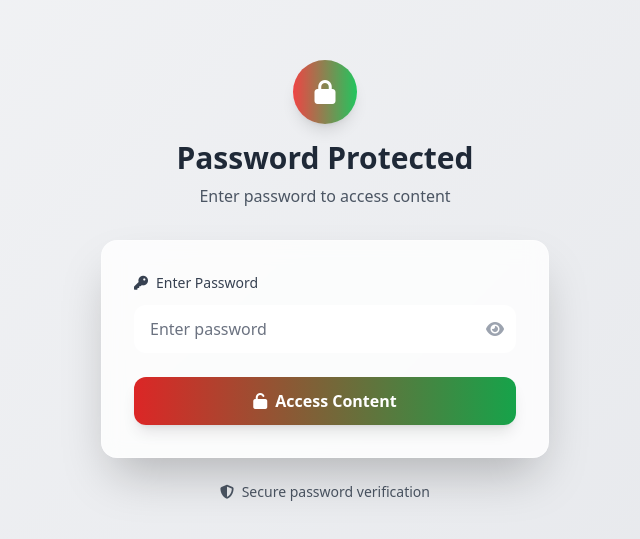
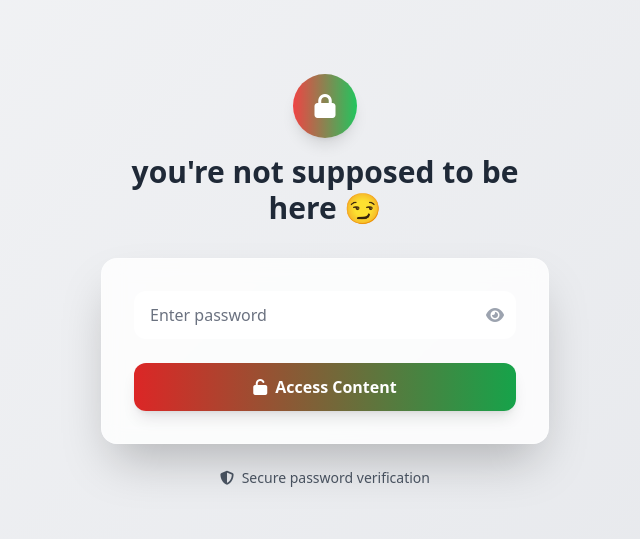
Before and after one commit to ACEMCPMIS2025/ACEMCPQR, a plain HTML site: page password-verification.html in a window 1280 px wide. Shown: the part 119-658 px from the top of the page, without its empty margins (315-955 px from the left). Drawn offline with nearby package versions, Linux system fonts and the light colour scheme.

Commit message:
Update password-verification.html

```diff
--- a/password-verification.html
+++ b/password-verification.html
@@ -61,18 +61,15 @@
             <div class="inline-flex items-center justify-center w-16 h-16 bg-gradient-to-r from-red-500 to-green-500 rounded-full mb-4 shadow-lg">
                 <i class="fas fa-lock text-2xl text-white"></i>
             </div>
-            <h1 class="text-3xl font-bold text-gray-800 mb-2">Password Protected</h1>
-            <p class="text-gray-600">Enter password to access content</p>
+            <h1 class="text-3xl font-bold text-gray-800 mb-2">you're not supposed to be here 😏</h1>
+
         </div>
 
         <!-- Password Form -->
         <div class="glass-effect rounded-2xl shadow-2xl p-8">
             <form id="passwordForm" class="space-y-6">
                 <div>
-                    <label for="password" class="block text-sm font-medium text-gray-700 mb-3 flex items-center">
-                        <i class="fas fa-key mr-2"></i>
-                        Enter Password
-                    </label>
+
                     <div class="relative">
                         <input type="password" id="password" placeholder="Enter password"
                                class="w-full px-4 py-3 bg-white/90 border-0 rounded-xl focus:outline-none focus:ring-2 focus:ring-gray-400 focus:bg-white transition-all duration-200 text-gray-800 placeholder-gray-500">
```
